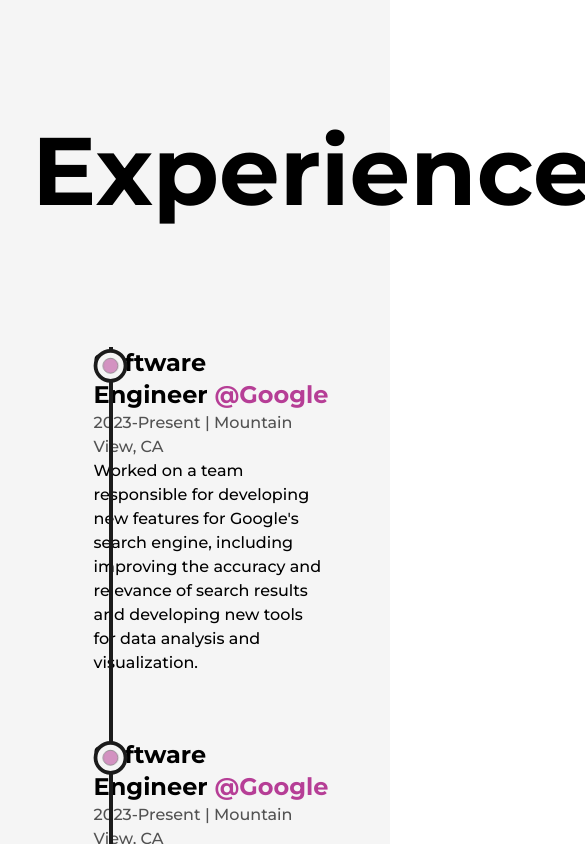
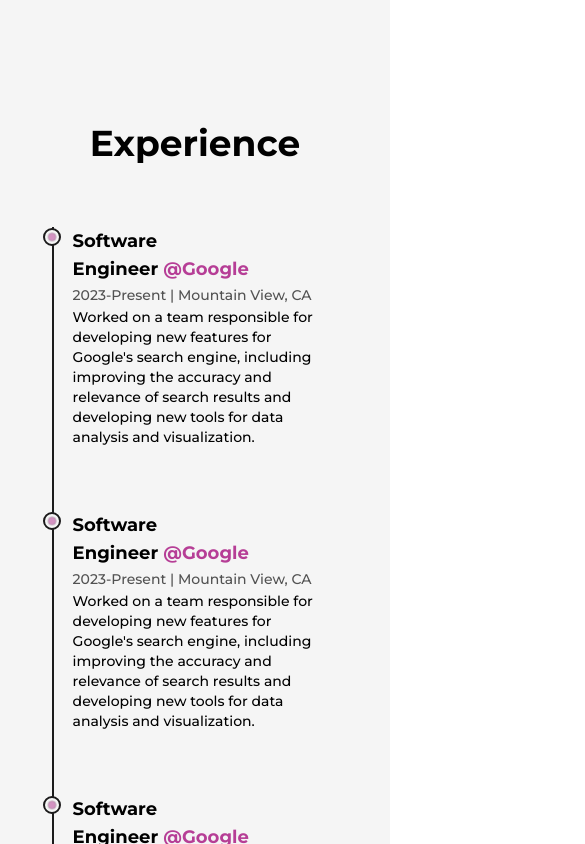
Before and after one commit to Avijit-Sarkar/Next.js-portfolio-bucks, a Next.js app: page /about in a window 390 px wide. Shown: the part 2020-2864 px from the top of the page, 585 px wide, since content can reach past the window. Built offline with nearby package versions, Linux system fonts and the light colour scheme.

Commit message:
made the experience section responsive

```diff
--- a/src/components/Experience.js
+++ b/src/components/Experience.js
@@ -7,7 +7,7 @@
   return (
     <li
       ref={ref}
-      className="my-8 first:mt-0 w-[60%] mx-auto flex flex-col items-center justify-between"
+      className="my-8 first:mt-0 w-[60%] mx-auto flex flex-col items-center justify-between md:w-[80%]"
     >
       <LiIcon reference={ref} />
       <motion.div
@@ -15,7 +15,7 @@
         whileInView={{ y: 0 }}
         transition={{ duration: 0.5, type: "spring" }}
       >
-        <h3 className="capitalize font-bold text-2xl">
+        <h3 className="capitalize font-bold text-2xl sm:text-xl xs:text-lg">
           {position}&nbsp;
           <a
             href={companyLink}
@@ -25,10 +25,10 @@
             @{company}
           </a>
         </h3>
-        <span className="capitalize font-medium text-dark/75 dark:text-light/75">
+        <span className="capitalize font-medium text-dark/75 dark:text-light/75 xs:text-sm">
           {time} | {address}
         </span>
-        <p className="font-medium w-full">{work}</p>
+        <p className="font-medium w-full md:text-sm">{work}</p>
       </motion.div>
     </li>
   );
@@ -42,16 +42,16 @@
   });
   return (
     <div className="my-64">
-      <h2 className="font-bold text-8xl mb-32 w-full text-center">
+      <h2 className="font-bold text-8xl mb-32 w-full text-center md:text-6xl xs:text-4xl md:mb-16">
         Experience
       </h2>
 
-      <div ref={ref} className="w-[75%] mx-auto relative">
+      <div ref={ref} className="w-[75%] mx-auto relative lg:w-[90%] md:w-full">
         <motion.div
           style={{ scaleY: scrollYProgress }}
-          className="absolute left-9 top-0 w-[4px] h-full bg-dark origin-top dark:bg-light"
+          className="absolute left-9 top-0 w-[4px] h-full bg-dark origin-top dark:bg-light md:w-[2px] md:left-[30px] xs:left-[20px]"
         />
-        <ul className="w-full flex flex-col items-start justify-between ml-4">
+        <ul className="w-full flex flex-col items-start justify-between ml-4 xs:ml-2">
           <Details
             position="Software Engineer"
             company="Google"
--- a/src/components/LiIcon.js
+++ b/src/components/LiIcon.js
@@ -8,7 +8,12 @@
 
   return (
     <figure className="absolute left-0 stroke-dark dark:stroke-light">
-      <svg className="-rotate-90" width="75" height="75" viewBox="0 0 100 100">
+      <svg
+        className="-rotate-90 md:w-[60px] md:h-[60px] xs:w-[40px] xs:h-[40px]"
+        width="75"
+        height="75"
+        viewBox="0 0 100 100"
+      >
         <circle
           cx="75"
           cy="50"
```
